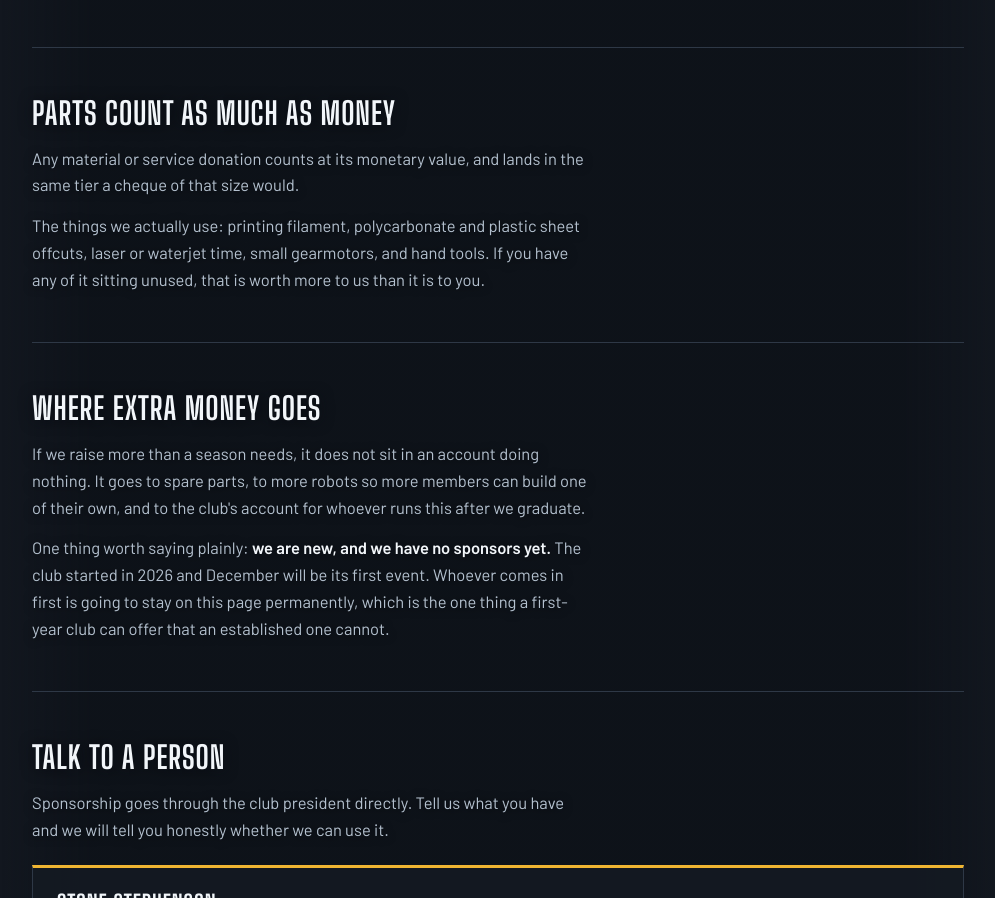
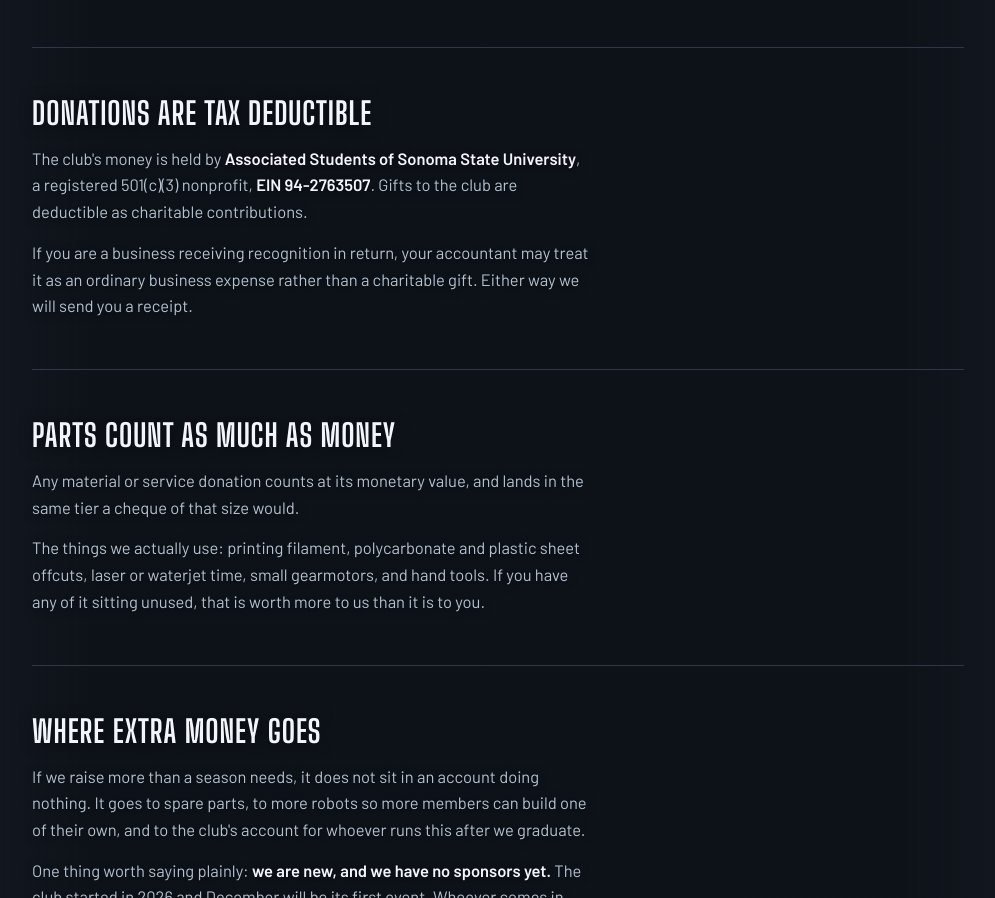
Before and after one commit to stephensos-ship-it/ssu-combat-robotics, a plain HTML site: page sponsors.html in a window 1280 px wide. Shown: the part 1946-2844 px from the top of the page, without its empty margins (142-1137 px from the left). Drawn offline with Linux system fonts and the light colour scheme.

Commit message:
Sponsors: state 501(c)(3) tax deductibility via Associated Students

```diff
--- a/sponsors.html
+++ b/sponsors.html
@@ -90,6 +90,19 @@
       </section>
 
       <section class="sec">
+        <h2>Donations are tax deductible</h2>
+        <div class="body">
+          <p>The club's money is held by <strong>Associated Students of Sonoma State
+            University</strong>, a registered 501(c)(3) nonprofit, <strong>EIN
+            94-2763507</strong>. Gifts to the club are deductible as charitable
+            contributions.</p>
+          <p>If you are a business receiving recognition in return, your accountant may treat
+            it as an ordinary business expense rather than a charitable gift. Either way we
+            will send you a receipt.</p>
+        </div>
+      </section>
+
+      <section class="sec">
         <h2>Parts count as much as money</h2>
         <div class="body">
           <p>Any material or service donation counts at its monetary value, and lands in the same
```
